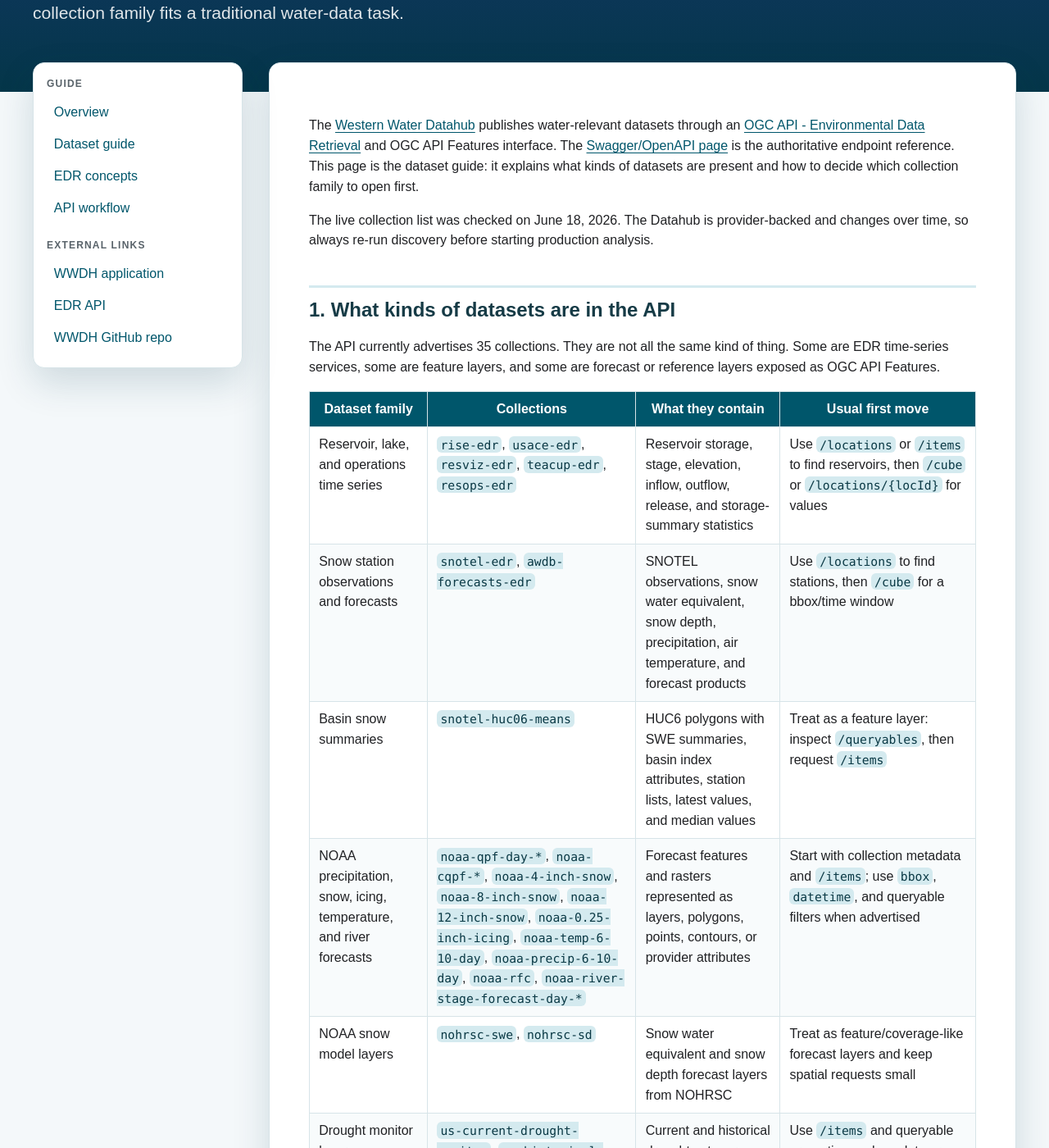
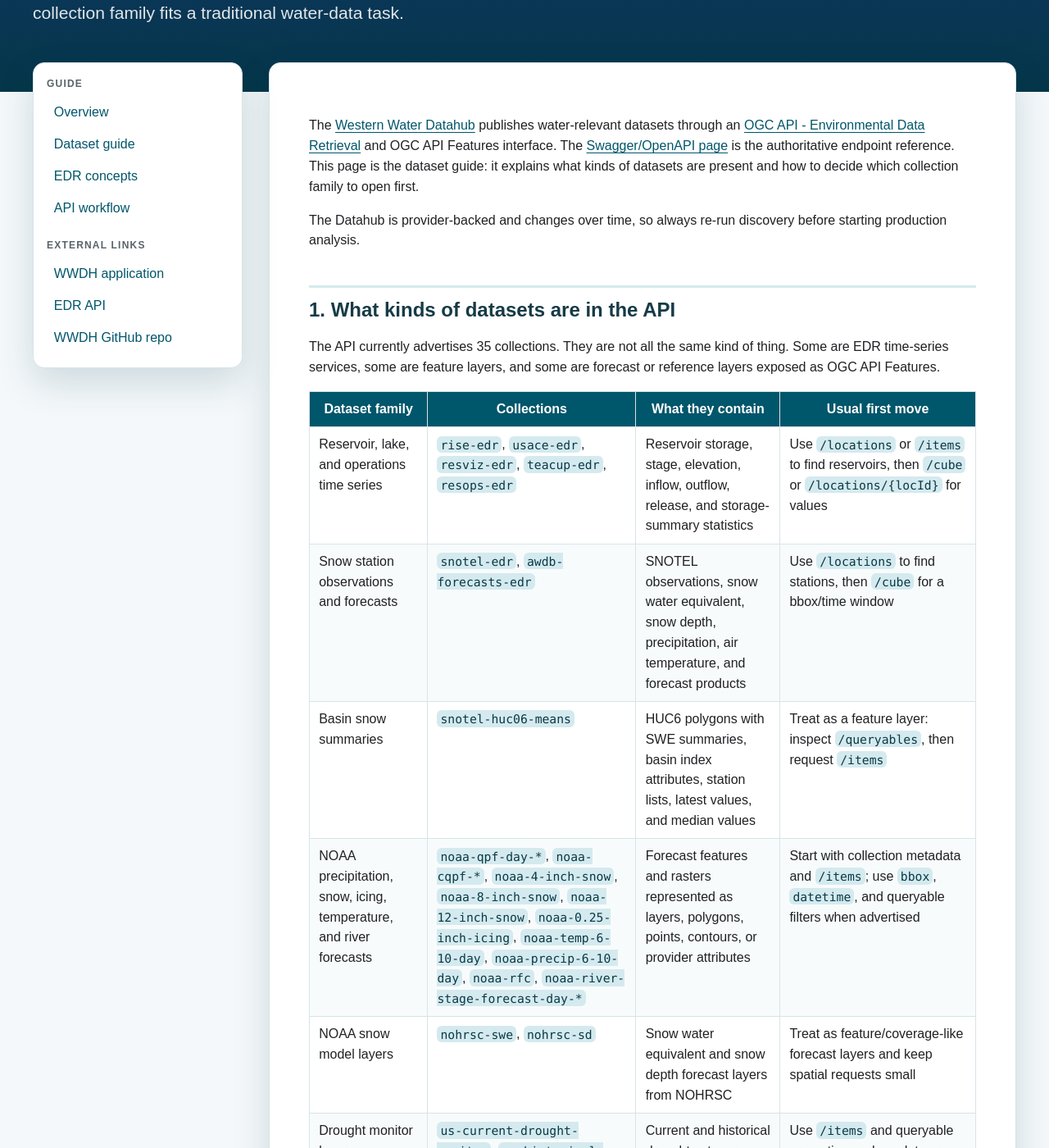
Before and after one commit to ksonda/wwdh-edr-docs, a Jekyll site: the page built from field-guide.md, in a window 1280 px wide and 1400 px high, scrolled down 369 px. Shown: the whole window at 82% size. Built offline with Jekyll 4.4.1, drawn with Linux system fonts in a browser that asks for light colours; some of the changed text lies outside the part shown.

```diff
--- a/field-guide.md
+++ b/field-guide.md
@@ -14,9 +14,8 @@ is the authoritative endpoint reference. This page is the dataset guide:
 it explains what kinds of datasets are present and how to decide which
 collection family to open first.
 
-The live collection list was checked on June 18, 2026. The Datahub is
-provider-backed and changes over time, so always re-run discovery before
-starting production analysis.
+The Datahub is provider-backed and changes over time, so always re-run
+discovery before starting production analysis.
 
 ## 1. What kinds of datasets are in the API
 
@@ -40,8 +39,9 @@ such as `locations`, `cube`, `area`, and `items`. Collections without
 advertised EDR data queries are often still useful, but they are usually
 feature layers rather than time-series sampling services.
 
-If you have seen older examples that use `usgs-prism`, note that it was
-not present in the live collection list checked on June 18, 2026.
+If you have seen older examples that use `usgs-prism`, re-run discovery
+before relying on that collection because available collections can
+change.
 
 For the conceptual model behind collections, items, locations,
 parameters, coverages, axes, and ranges, see the
```
Also changed, not shown: index.md (+0 -8 lines), raw-http.md (+2 -3 lines).
